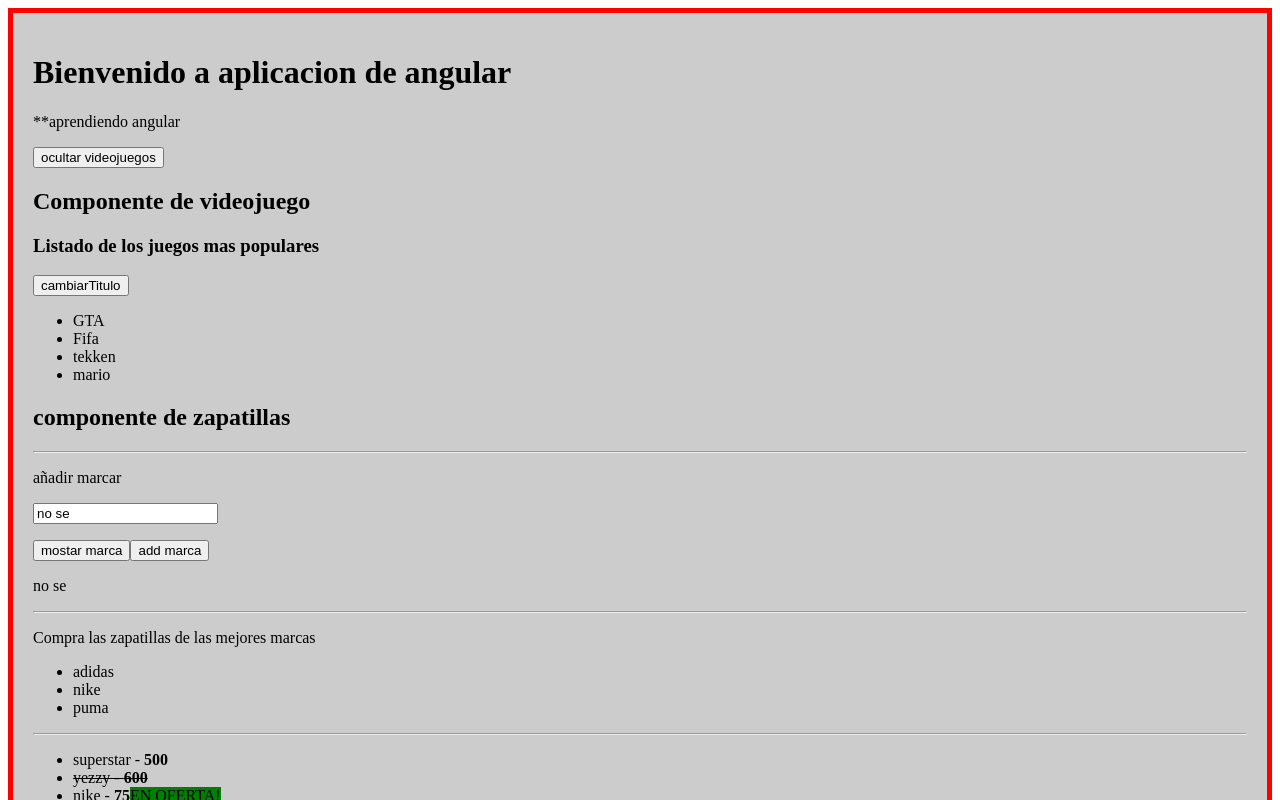
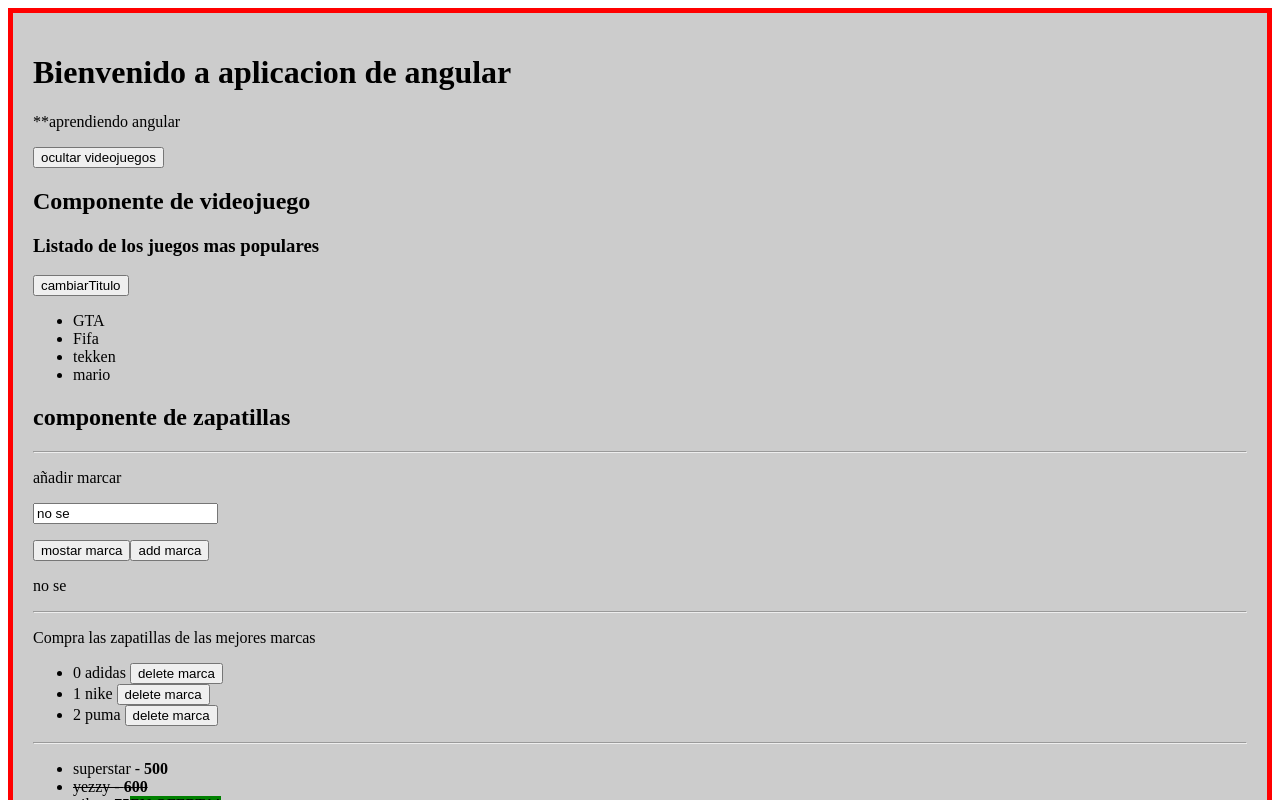
Before and after one commit to Juan-Camilo-Suarez/angular-start, an Angular app in the folder aprendiendo-angular/: page / in a window 1280 px wide. Shown: the top 800 px of the page. Built offline with nearby package versions, Linux system fonts and the light colour scheme.

Commit message:
evento click

```diff
--- a/aprendiendo-angular/src/app/zapatillas/zapatillas.component.html
+++ b/aprendiendo-angular/src/app/zapatillas/zapatillas.component.html
@@ -16,7 +16,10 @@
     Compra las zapatillas de las mejores marcas
 </p>
 <ul>
-    <li *ngFor="let marca of marcas"> {{ marca}} </li>
+    <li *ngFor="let marca of marcas; let indice = index"> {{ indice + ' ' + marca}}
+        <button (click)="deleteMarca(indice)">delete marca</button>
+
+    </li>
 </ul>
 <hr>
 <ul>
--- a/aprendiendo-angular/src/app/zapatillas/zapatillas.component.ts
+++ b/aprendiendo-angular/src/app/zapatillas/zapatillas.component.ts
@@ -49,6 +49,15 @@ export class ZapatillasComponent implements OnInit {
         this.marcas.push(this.mimarca);
     }
 
+    deleteMarca(indice: number){
+        //delete this.marcas[indice];
+
+        //elemnto, cuantos borrar
+        this.marcas.splice(indice, 1);
+
+
+    }
+
 
 
 }
```
